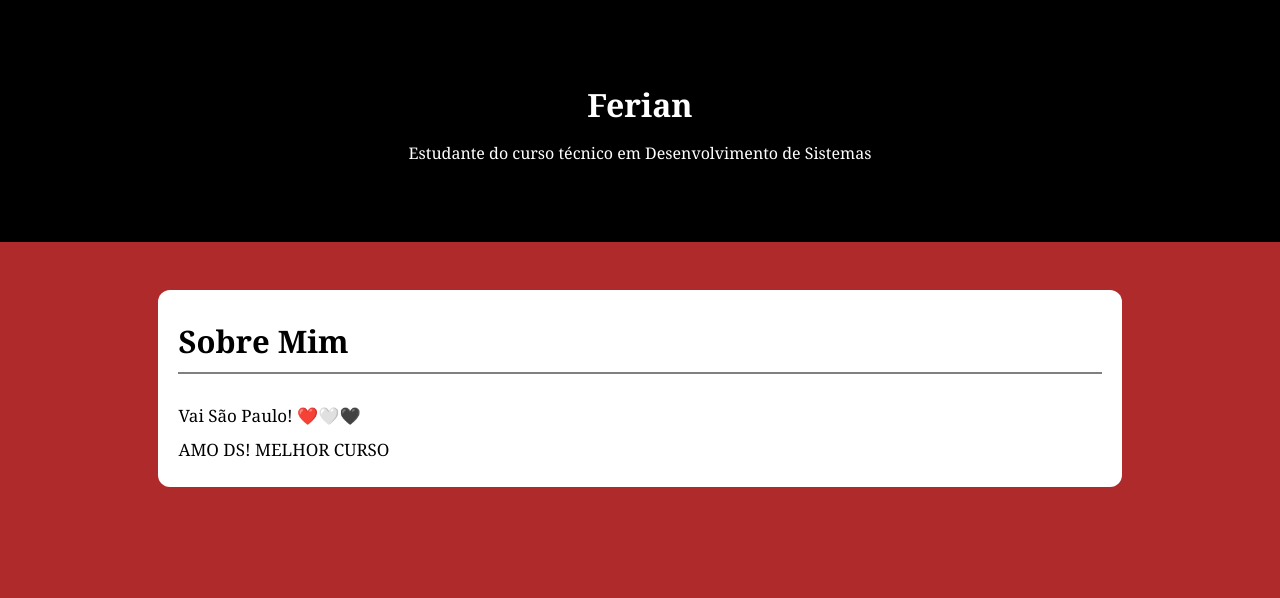
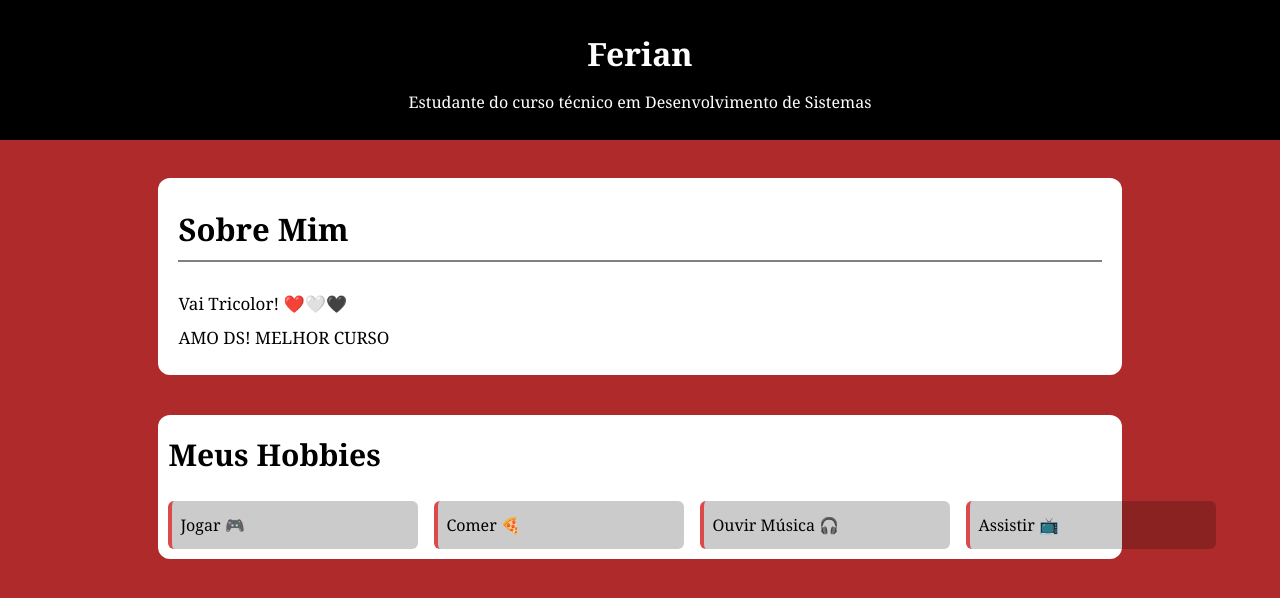
Before and after one commit to ArthurFerian/meu-primeiro-site, a plain HTML site: page index.html in a window 1280 px wide. Drawn offline with Linux system fonts and the light colour scheme.

Commit message:
feat: finaliza a seção hobbies

```diff
--- a/assets/styles/index.css
+++ b/assets/styles/index.css
@@ -18,14 +18,14 @@ body {
 header {
     background-color: rgb(0, 0, 0);
     color: white;
-    padding: 73px;
+    padding: 22px;
     text-align: center;
 }
 
 main {
     background-color: rgb(175, 43, 43);
     flex: 1;
-    padding: 48px 38px;
+    padding: 38px 38px;
 }
 
 #sobre-mim {
@@ -35,6 +35,7 @@ main {
     margin: 0 auto;
     padding: 20px;
     border-radius: 12px;
+    margin-bottom: 40px;
 }
 
 #titulo-sobre-mim{
@@ -44,7 +45,40 @@ main {
     margin-bottom: 25px;
 }
 
+
 .texto-sobre-mim{
     font-size: 17px;
+}
+#meus-hobbies {
+    background-color: rgb(255, 255, 255);
+    width: 80%;
+    margin: 0 auto;
+    padding: 10px;
+    border-radius: 12px;
+    margin-bottom: 16px;
+}
+#titulo-meus-hobbies {
+    font-size: 30px;
+    margin-bottom: 16px;
+}
+ul {
+    list-style: none;
+    padding: 0;
+    display: flex;
+    gap: 16px;
+}
 
+li {
+    background-color: rgba(0, 0, 0, 0.205);
+    padding: 8px;
+    border-left: 4px solid rgb(218, 74, 74);
+    border-radius: 6px;
+    font-size: 16px;
+    min-width: 250px;
 }
+
+li:hover {
+    background-color: rgba(0, 0, 0, 0.466);
+    transform: translateX(5px);
+    transation: all 0.3s ease;
+}
--- a/index.html
+++ b/index.html
@@ -16,8 +16,17 @@
     <main>
         <section id="sobre-mim">
             <h3 id="titulo-sobre-mim">Sobre Mim</h3>
-            <p class="texto-sobre-mim">Vai São Paulo! ❤️🤍🖤</p>
+            <p class="texto-sobre-mim">Vai Tricolor! ❤️🤍🖤</p>
             <p class="texto-sobre-mim"> AMO DS! MELHOR CURSO</p>
+            </section>
+        <section id="meus-hobbies">
+            <h3 id="titulo-meus-hobbies">Meus Hobbies</h3>
+            <ul>
+                <li>Jogar 🎮</li>
+                <li>Comer 🍕</li>
+                <li>Ouvir Música 🎧</li>
+                <li>Assistir 📺</li>
+            </ul>
             </section>
         </main>
     </body>
```
